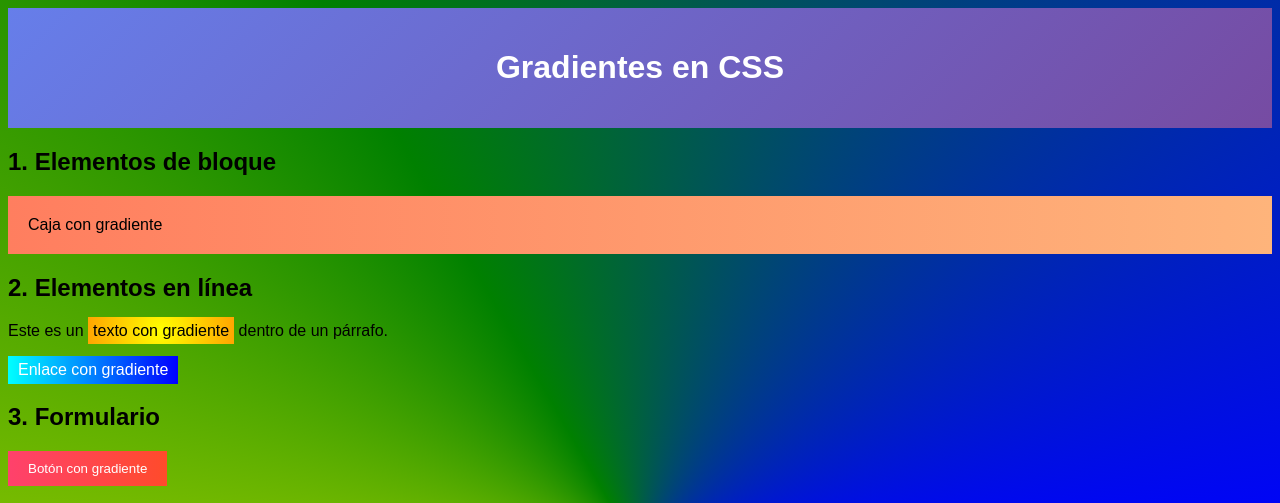
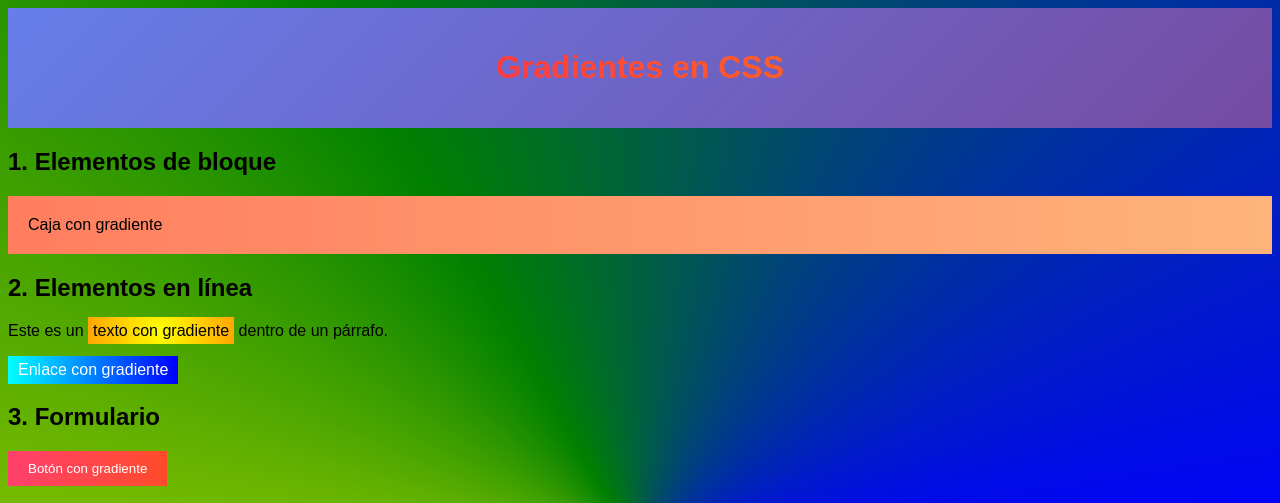
Before and after one commit to Saidale/26AProgWebSaid, a plain HTML site: page practica-gradientes/index.html in a window 1280 px wide. Shown: the top 503 px of the page. Drawn offline with Linux system fonts and the light colour scheme.

Commit message:
Ejercicio 5: Gradientes en texto gradiente

```diff
--- a/practica-gradientes/styles.css
+++ b/practica-gradientes/styles.css
@@ -42,3 +42,10 @@ body {
  min-height: 100vh;
  font-family: Arial, sans-serif;
 }
+
+/* 5. Texto gradiente */
+.texto-gradiente {
+ background: linear-gradient(45deg, #f06, #f90);
+ -webkit-background-clip: text;
+ color: transparent;
+}
```
